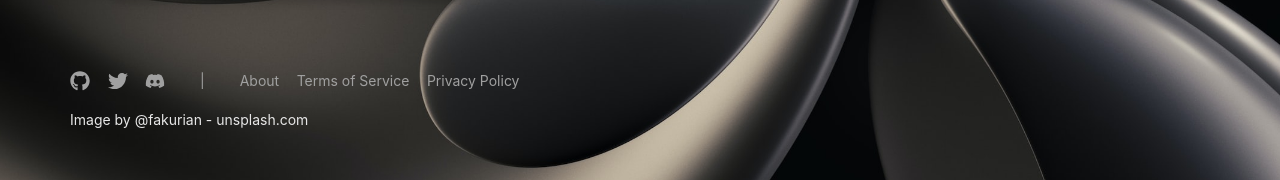
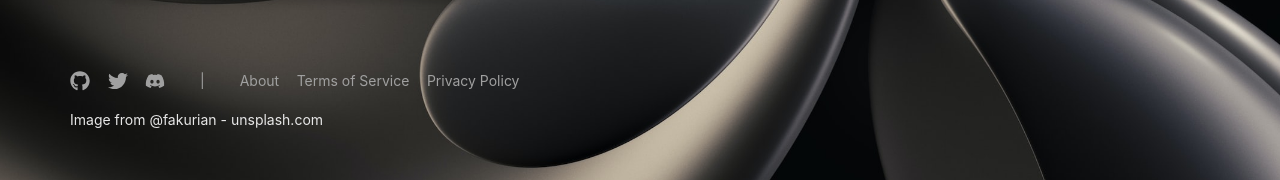
Before and after one commit to riyuzenn/kitari, a Next.js app: page /login in a window 1280 px wide. Shown: the part 610-790 px from the top of the page. Built offline with nearby package versions, Linux system fonts and the light colour scheme; a web font is replaced by a local one.

Commit message:
upt: update footer

```diff
--- /dev/null
+++ b/components/footer.tsx
@@ -0,0 +1,62 @@
+import { FaDiscord, FaGithub, FaTwitter } from "react-icons/fa";
+import Link from "next/link";
+
+type Props = {
+    notice?: boolean;
+    className?: string;
+}
+
+export default function Footer({ notice = true, className = "" }: Props) {
+    function getDate() {
+        let d = new Date();
+        let year = d.getFullYear();
+        let initial = 2022;
+        return `${initial === year? initial : `${initial}-${year}`}`
+    }
+
+    return (
+        <>
+            <div className={`${className} space-y-5 xl:space-y-5 xl:flex-col lg:space-y-5 lg:flex-col`}>
+                <div className="xl:flex xl:gap-10 lg:flex lg:gap-10">
+                    <div className="flex space-x-5 justify-center items-center xl:justify-start lg:justify-start">
+                        <a
+                            className="transition-all ease-in-out hover:text-[#e7e7e7]"
+                            href="https://github.com/kitariapp"
+                        >
+                            <FaGithub size={20} />
+                        </a>
+                        <a
+                            className="transition-all ease-in-out hover:text-[#e7e7e7]"
+                            href="https://twitter.com/kitariapp"
+                        >
+                            <FaTwitter size={20} />
+                        </a>
+                        <a className="transition-all ease-in-out hover:text-[#e7e7e7]" href="https://discord.com">
+                            <FaDiscord size={20} />
+                        </a>
+                    </div>
+                    <p className="hidden xl:block">|</p>
+                    <div className="flex space-x-5 justify-center items-center xl:justify-start lg:justify-start">
+                        <Link href="/about">
+                            <a className="transition-all ease-in-out hover:text-[#e7e7e7]">About</a>
+                        </Link>
+                        <Link href="/tos">
+                            <a className="transition-all ease-in-out hover:text-[#e7e7e7]">Terms of Service</a>
+                        </Link>
+                        <Link href="/privacy">
+                            <a className="transition-all ease-in-out hover:text-[#e7e7e7]">Privacy Policy</a>
+                        </Link>
+                    </div>
+                </div>
+                <div className="hidden xl:block justify-end">
+                    {notice ?
+                        <p>{`© ${getDate()} Kitari Developers. All rights reserved. `}</p> :
+                        <a className="text-[#e7e7e7]" href="https://unsplash.com/@fakurian" target="_blank">
+                            Image from @fakurian - unsplash.com
+                        </a>
+                    }
+                </div>
+            </div>
+        </>
+    );
+}
--- a/pages/index.tsx
+++ b/pages/index.tsx
@@ -1,5 +1,6 @@
 import type { NextPageContext } from "next";
 import Banner from "../components/banner";
+import Footer from "../components/footer";
 import Header from "../components/header";
 import TrendingCard from "../components/trending/";
 
@@ -23,9 +24,9 @@ type Props = {
 };
 const IndexPage = ({ data, trend }: Props) => {
     return (
-        <>
+        <div className="h-full w-full min-h-screen min-w-screen py-10">
             <Header />
-            <div>
+
                 <Banner
                     title={data[0].title}
                     videourl={data[0].videoUrl}
@@ -40,9 +41,10 @@ const IndexPage = ({ data, trend }: Props) => {
                         alert("Add");
                     }}
                 />
-            </div>
+
             <TrendingCard data={trend} />
-        </>
+            <Footer className="px-10" />
+        </div>
     );
 };
 export async function getServerSideProps(context: NextPageContext) {
--- a/pages/login.tsx
+++ b/pages/login.tsx
@@ -1,6 +1,7 @@
 import type { NextPage } from "next";
 import Link from "next/link";
-import { FaDiscord, FaGithub, FaTwitter } from "react-icons/fa";
+import { FaDiscord } from "react-icons/fa";
+import Footer from "../components/footer";
 
 const LoginPage: NextPage = () => {
     return (
@@ -75,65 +76,7 @@ const LoginPage: NextPage = () => {
                         </div>
                     </div>
 
-                    <div className="space-y-5 xl:space-y-5 xl:flex-col lg:space-y-5 lg:flex-col">
-                        <div className="xl:flex xl:gap-10 lg:flex lg:gap-10">
-                            <div className="flex space-x-5 justify-center items-center xl:justify-start lg:justify-start">
-                                <a
-                                    className="transition-all ease-in-out hover:text-[#e7e7e7]"
-                                    href="https://github.com/kitariapp"
-                                >
-                                    <FaGithub size={20} />
-                                </a>
-                                <a
-                                    className="transition-all ease-in-out hover:text-[#e7e7e7]"
-                                    href="https://twitter.com/kitariapp"
-                                >
-                                    <FaTwitter size={20} />
-                                </a>
-                                <a
-                                    className="transition-all ease-in-out hover:text-[#e7e7e7]"
-                                    href="https://discord.com"
-                                >
-                                    <FaDiscord size={20} />
-                                </a>
-                            </div>
-                            <p className="hidden xl:block">|</p>
-                            <div className="flex space-x-5 justify-center items-center xl:justify-start lg:justify-start">
-                                <Link href="/about">
-                                    <a className="transition-all ease-in-out hover:text-[#e7e7e7]">About</a>
-                                </Link>
-                                <Link href="/tos">
-                                    <a className="transition-all ease-in-out hover:text-[#e7e7e7]">Terms of Service</a>
-                                </Link>
-                                <Link href="/privacy">
-                                    <a className="transition-all ease-in-out hover:text-[#e7e7e7]">Privacy Policy</a>
-                                </Link>
-                            </div>
-                        </div>
-                        <div className="hidden xl:block justify-end">
-                            <a className="text-[#e7e7e7]" href="https://unsplash.com/@fakurian" target="_blank">
-                                Image by @fakurian - unsplash.com
-                            </a>
-                        </div>
-                    </div>
-
-                    {/* <div className="flex space-x-5 justify-between text-[1.5rem]">
-                        <div className="flex-col justify-center xl:flex xl:justify-start items-center space-x-5">
-                        <div className="flex space-x-5 justify-center">
-                        <a><FaGithub  size={20} /></a>
-                        <a><FaTwitter size={20} /></a>
-                        <a><FaDiscord size={20} /></a>
-                        </div>
-                        <div className="flex rounded-[50%] w-2 h-2 bg-[gray]"></div>
-                        <p>About</p>
-                        <p>Terms of Service</p>
-                        <p>Privacy Policy</p>
-                        </div>
-                        <div className="hidden xl:block justify-end">
-                            <a className="text-[#e7e7e7]" href="https://unsplash.com/@fakurian" target="_blank" >Image by @fakurian - unsplash.com</a>
-                        </div>
-
-                    </div> */}
+                    <Footer notice={false} />
                 </div>
             </div>
         </section>
```
